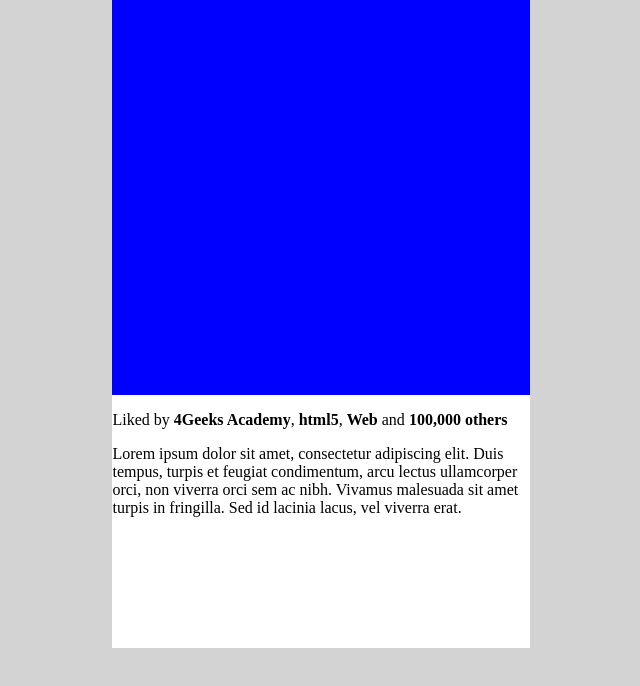
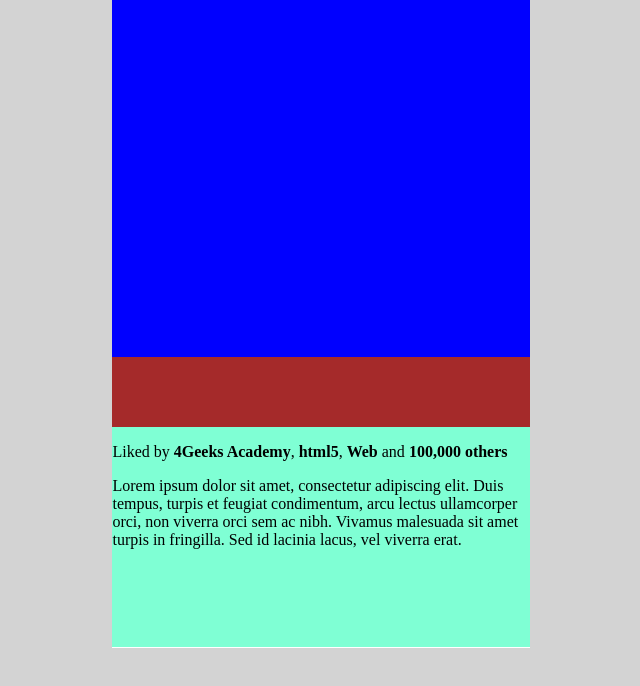
Before and after one commit to agastonsosa/01_InstagramPOST, a plain HTML site: page index.html in a window 1280 px wide. Shown: the part 110-796 px from the top of the page, without its empty margins (319-959 px from the left). Drawn offline with Linux system fonts and the light colour scheme.

Commit message:
maqueta terminada

```diff
--- a/styles.css
+++ b/styles.css
@@ -38,7 +38,18 @@ body {
     padding: 25px;
 }
 .post-img {
-    height: 55%;
+    height: 50%;
     background-color: blue;
     width: 100%;
 }
+.post-footer {
+    height: 290px;
+    width: 100%;
+    background-color: aquamarine;
+    display: inline-block;
+}
+.post-icons {
+    height: 70px;
+    width: 100%;
+    background-color: brown;
+}
```
